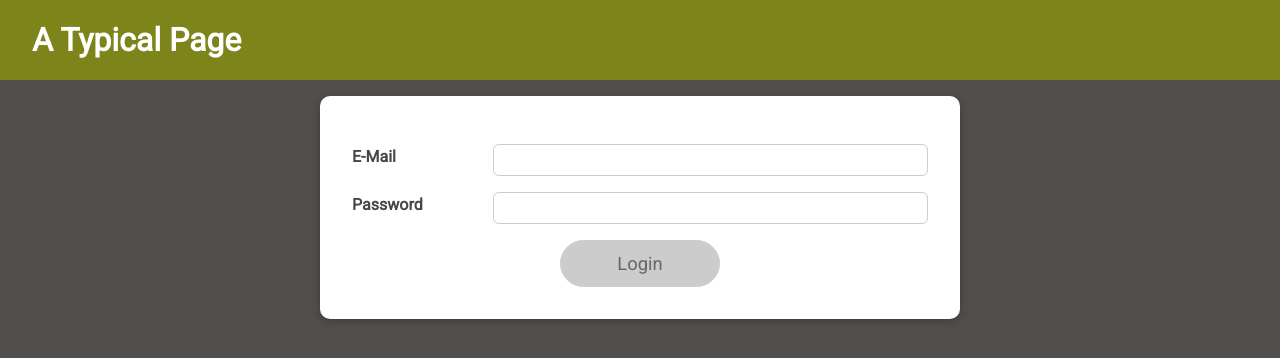
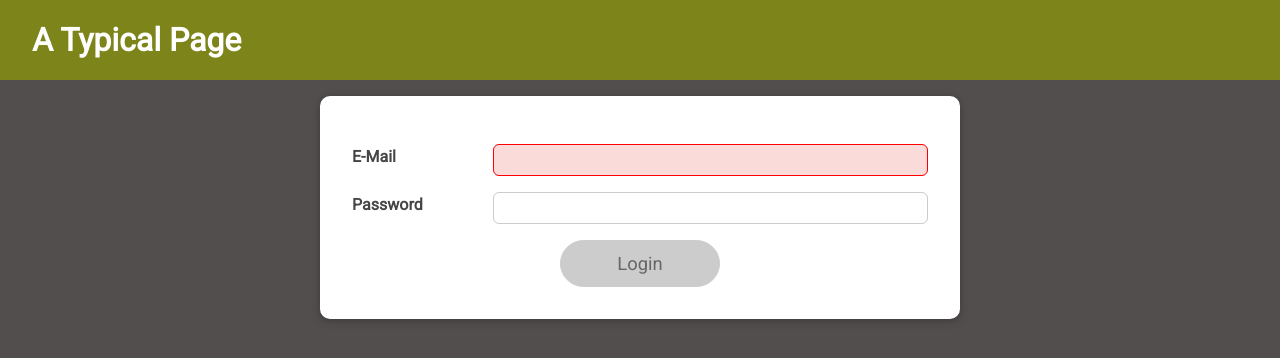
Before and after one commit to ciamac-da/react-d-f-01, a React (Create React App) app: page / in a window 1280 px wide. Shown: the top 358 px of the page. Built offline with nearby package versions, Linux system fonts and the light colour scheme.

Commit message:
Verified by Marti4n v1.0.2 useReducer added

```diff
--- a/src/components/Login/Login.js
+++ b/src/components/Login/Login.js
@@ -6,11 +6,17 @@ import Button from '../UI/Button/Button';
 
 
 const emailReducer = (state, action) => {
+  if(action.type === "USER_INPUT") {
+    return {value:action.val, isValid: action.val.includes("@")};
+  }
+  if(action.type === "USER_BLUR") {
+    return { value: state.value, isValid: state.value.includes("@")};
+  }
 return {value:"", isValid: false}
 }
 const Login = (props) => {
-  const [enteredEmail, setEnteredEmail] = useState('');
-  const [emailIsValid, setEmailIsValid] = useState();
+  /* const [enteredEmail, setEnteredEmail] = useState('');
+  const [emailIsValid, setEmailIsValid] = useState(); */
   const [enteredPassword, setEnteredPassword] = useState('');
   const [passwordIsValid, setPasswordIsValid] = useState();
   const [formIsValid, setFormIsValid] = useState(false);
@@ -42,7 +48,8 @@ const Login = (props) => {
   // }, [enteredEmail, enteredPassword]);
 
   const emailChangeHandler = (event) => {
-    setEnteredEmail(event.target.value);
+   /*  setEnteredEmail(event.target.value); */
+   dispatchEmail({type:"USER_INPUT", val: event.target.value})
 
     setFormIsValid(
       event.target.value.includes('@') && enteredPassword.trim().length > 6
@@ -60,7 +67,8 @@ const Login = (props) => {
 
   const validateEmailHandler = () => {
     //setEmailIsValid(enteredEmail.includes('@'));
-    setEmailIsValid(emailState.isValid);
+    //setEmailIsValid(emailState.isValid);
+    dispatchEmail({type:"INPUT_BLUR"});
   };
 
   const validatePasswordHandler = () => {
@@ -77,14 +85,14 @@ const Login = (props) => {
       <form onSubmit={submitHandler}>
         <div
           className={`${classes.control} ${
-            emailIsValid === false ? classes.invalid : ''
+            emailState.isValid === false ? classes.invalid : ''
           }`}
         >
           <label htmlFor="email">E-Mail</label>
           <input
             type="email"
             id="email"
-            value={enteredEmail}
+            value={emailState.value}
             onChange={emailChangeHandler}
             onBlur={validateEmailHandler}
           />
```
